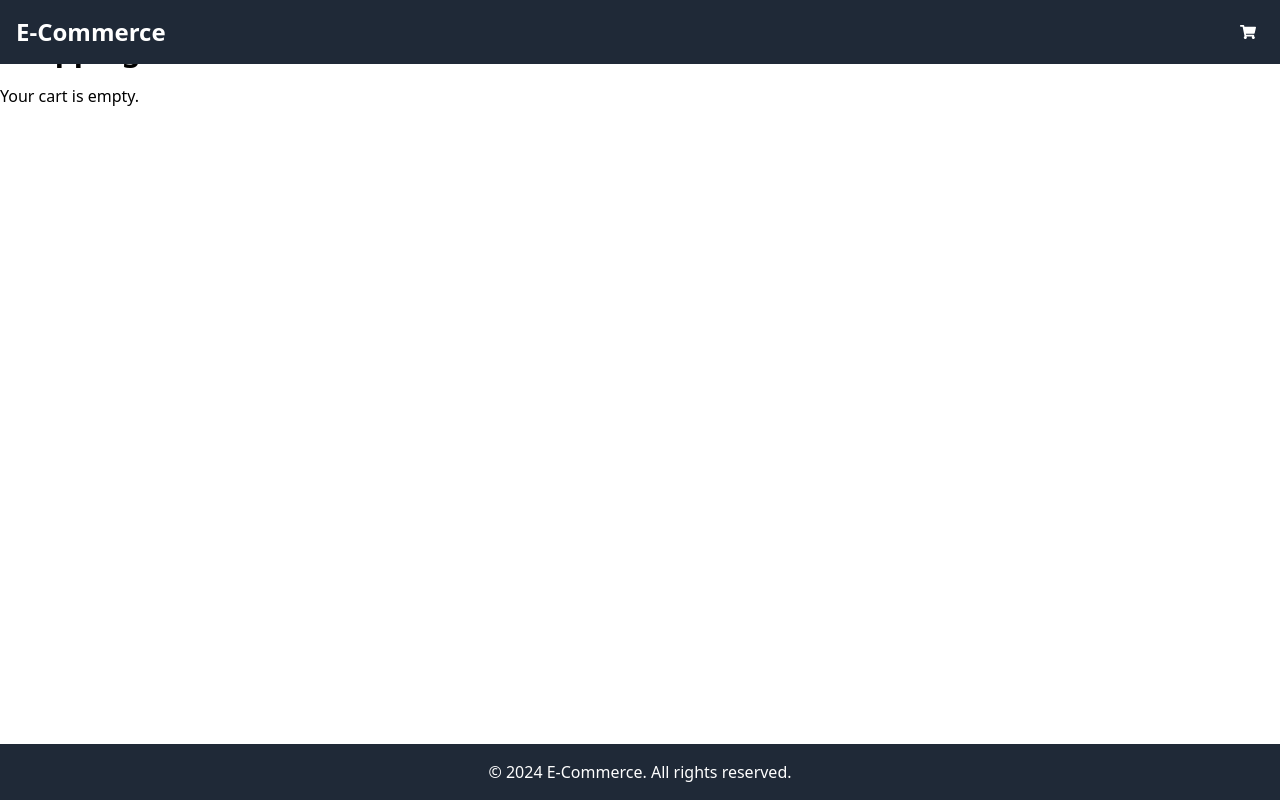
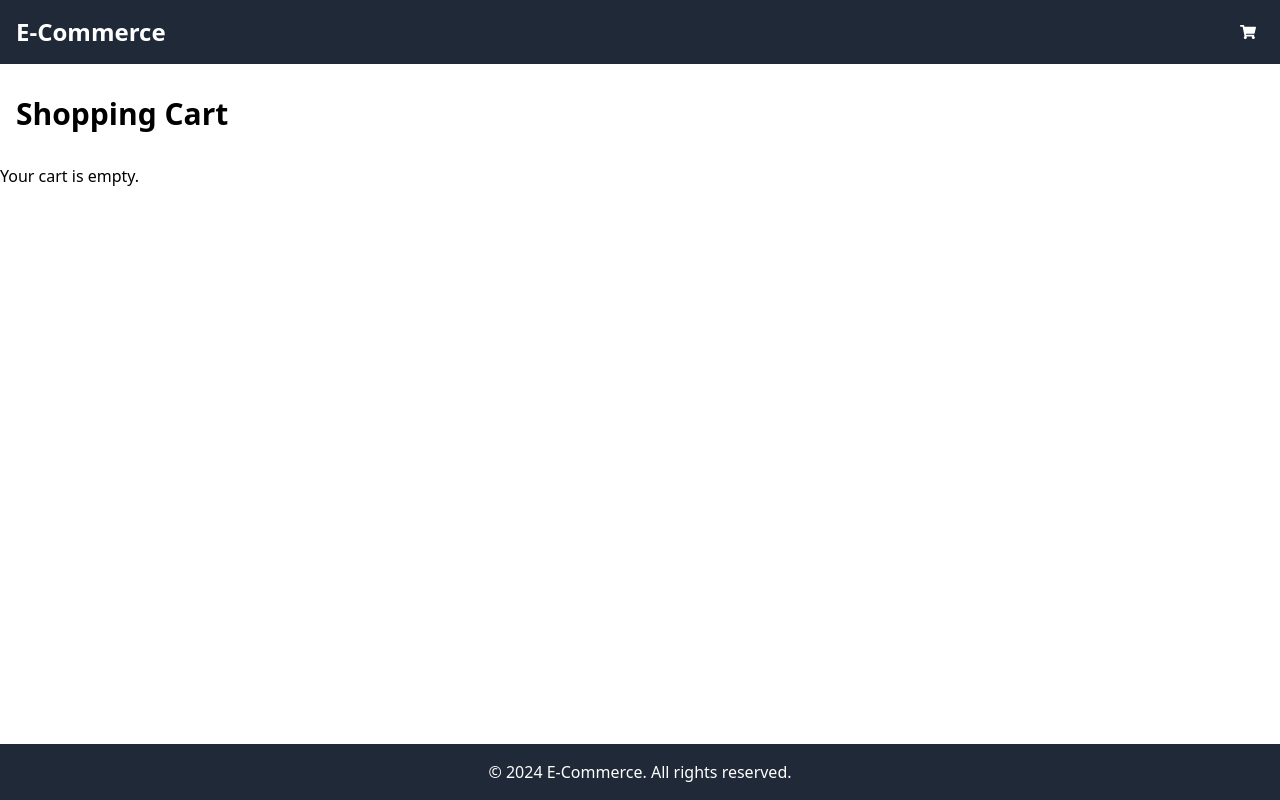
Before and after one commit to 7shoaib7/myIndiaa-frontend-assignment, a React (Create React App) app in the folder ecommerce-platform/: page /cart in a window 1280 px wide. Built offline with nearby package versions, Linux system fonts and the light colour scheme.

Commit message:
cart-margin-top-aligned

```diff
--- a/ecommerce-platform/src/components/Cart.jsx
+++ b/ecommerce-platform/src/components/Cart.jsx
@@ -13,8 +13,8 @@ const Cart = () => {
   };
 
   return (
-    <div className="container mx-auto mt-8">
-      <h1 className="text-3xl font-bold mb-4">Shopping Cart</h1>
+    <div className="container mx-auto mt-20">
+      <h1 className="text-3xl font-bold mb-4 p-4">Shopping Cart</h1>
       {cartItems.length === 0 ? (
         <p>Your cart is empty.</p>
       ) : (
```
